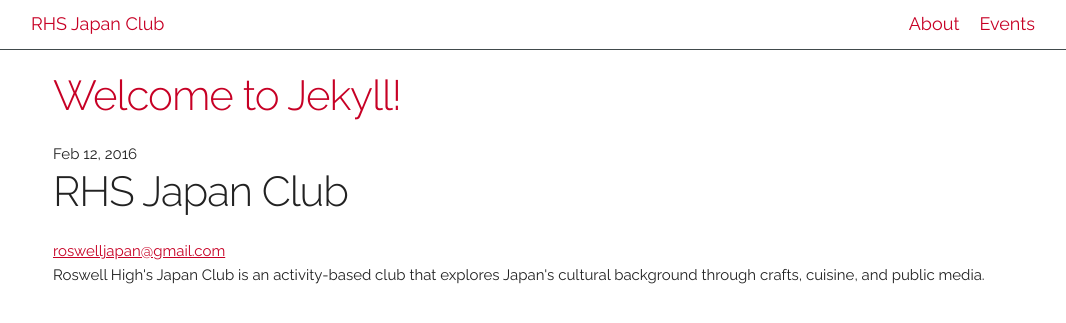
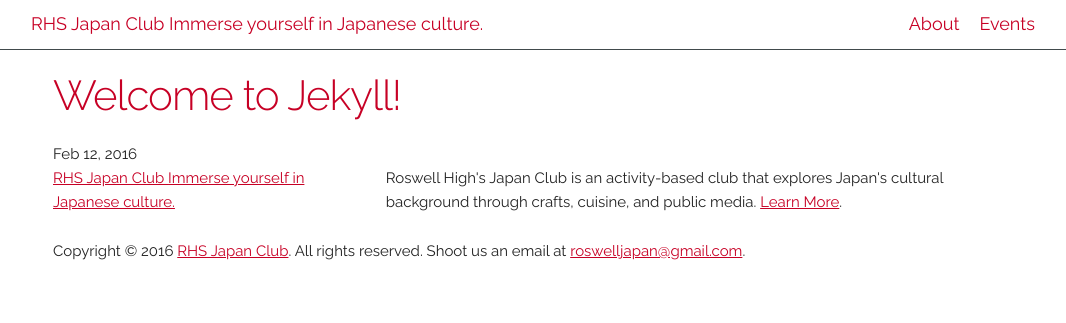
Before and after one commit to RHSJapan/rhsjapan.github.io, a Jekyll site: the page built from index.html, in a window 1280 px wide. Shown: the top 323 px of the page, without its empty margins (107-1173 px from the left). Built offline with Jekyll 4.4.1, drawn with Linux system fonts in a browser that asks for light colours.

Commit message:
major changes to include structure

```diff
--- a/_includes/footer.html
+++ b/_includes/footer.html
@@ -1,7 +1,15 @@
-<footer class="container site-footer">
-  <div class="row">
-    <h2 class="footer-heading">{{ site.title }}</h2>
-    <a href="mailto:{{ site.email }}">{{ site.email }}</a>
-    <p>{{ site.description }}</p>
+<footer class="site-footer">
+  <div class="container">
+    <div class="row">
+      <div class="four columns">
+        {% include logo.html %}
+      </div>
+      <div class="eight columns">
+        <p>{{ site.description }} <a href="/about/">Learn More</a>.</p>
+      </div>
+    </div>
+    <div class="row">
+      <p class="text-center">Copyright &copy; 2016 <a href="{{ site.baseurl }}/">{{ site.title }}</a>. All rights reserved. Shoot us an email at <a href="mailto:{{ site.email }}">{{ site.email }}</a>.</p>
+    </div>
   </div>
 </footer>
--- a/_includes/head.html
+++ b/_includes/head.html
@@ -7,7 +7,7 @@
   <meta name="description" content="{% if page.excerpt %}{{ page.excerpt | strip_html | strip_newlines | truncate: 160 }}{% else %}{{ site.description }}{% endif %}">
 
   <link rel="stylesheet" href="{{ "/css/main.css" | prepend: site.baseurl }}">
-  <link rel="stylesheet" href="https://fonts.googleapis.com/css?family=Raleway:400,300,600">
+  <link rel="stylesheet" href="https://fonts.googleapis.com/css?family=Raleway:400,400italic,300,300italic,600|Lobster+Two:400italic">
   <link rel="canonical" href="{{ page.url | replace:'index.html','' | prepend: site.baseurl | prepend: site.url }}">
   <link rel="alternate" type="application/rss+xml" title="{{ site.title }}" href="{{ "/feed.xml" | prepend: site.baseurl | prepend: site.url }}">
 </head>
--- /dev/null
+++ b/_includes/logo.html
@@ -0,0 +1 @@
+<a class="logo" href="{{ site.baseurl }}/">{{ site.title }} <span>Immerse yourself in Japanese culture.</span></a>
--- a/_includes/nav.html
+++ b/_includes/nav.html
@@ -2,11 +2,12 @@
   <div class="container">
     <div class="row">
       <nav class="site-nav">
-        <a href="{{ site.baseurl }}/">{{ site.title }}</a>
+        {% include logo.html %}
         <span class="u-pull-right">
-          {% for my_page in site.pages %}<!--
+          {% assign sorted_pages = site.pages | sort:"name" %}
+          {% for my_page in sorted_pages %}<!--
             -->{% if my_page.title %}<!--
-            --><a href="{{ my_page.url | prepend: site.baseurl }}">{{ my_page.title }}</a><!--
+            --><a href="{{ my_page.url | prepend: site.baseurl }}" {% if my_page.cta %}class = "cta"{% endif %}>{{ my_page.title }}</a><!--
             -->{% endif %}<!--
           -->{% endfor %}
         </span>
@@ -14,3 +15,4 @@
     </div>
   </div>
 </header>
+<div class="nav-spacing"></div>
--- /dev/null
+++ b/_includes/scroll.html
@@ -0,0 +1 @@
+<div class="scroll"><a href="#">&#9660;</a></div>
```
